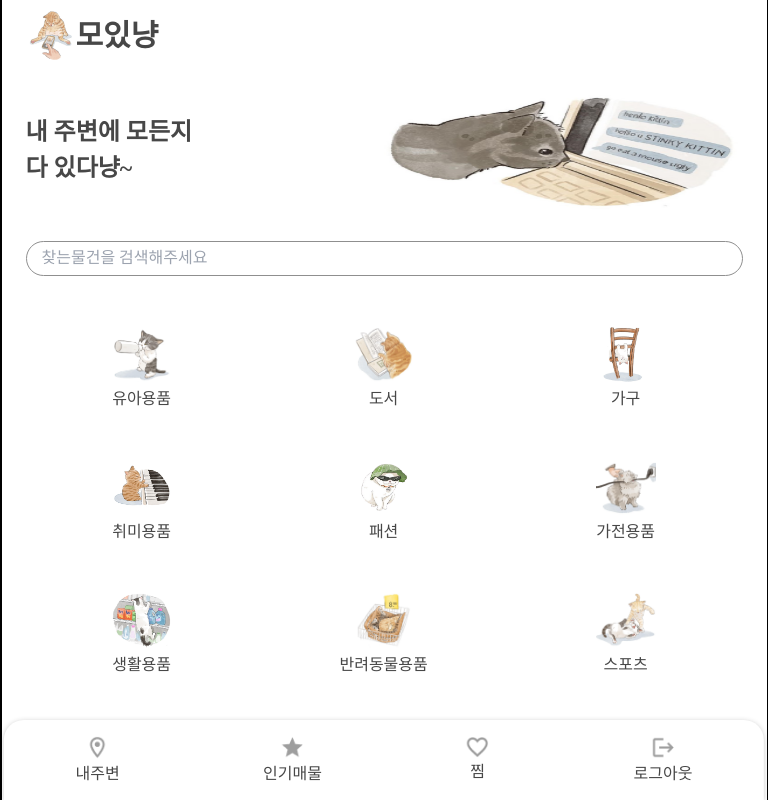
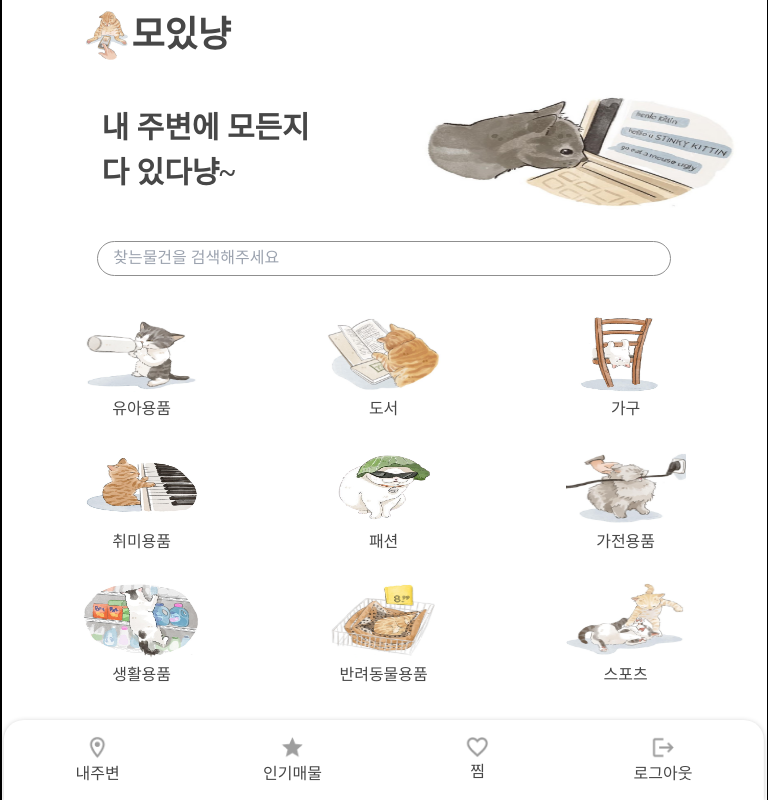
Before and after one commit to moitnyang/moitnyang, a Next.js app: page /src/First in a window 768 px wide. Built offline with nearby package versions, Linux system fonts and the light colour scheme; no server answers; a web font is replaced by a local one.

Commit message:
반응형 태블릿  작업

```diff
--- a/styles/first.module.scss
+++ b/styles/first.module.scss
@@ -99,7 +99,6 @@
         margin-left: 5px;
     }
 }
-
 .bottomMenu {
     max-width: 767px;
     width: 99%;
@@ -111,25 +110,119 @@
     bottom: 0;
     left: 50%;
     transform: translateX(-50%);
-
     ul {
         display: flex;
         justify-content: space-around;
         align-items: center;
         height: 100%;
         width: 100%;
-
         li {
             display: flex;
             flex-direction: column;
             align-items: center;
             list-style: none;
             font-family: 'Dovemayo_gothic';
-
             img {
                 margin-bottom: 2px;
-
             }
         }
     }
 }
+@media all and (min-width:480px) and (max-width:768px) {
+    .firstHeader{
+        display: flex;
+        align-items: center;
+        height: 70px;
+        position: relative;
+        padding: 1.5rem 1.5rem 1.5rem 80px;
+        font-family: 'Dovemayo_gothic';
+        >p{
+            font-size: 36px;
+            font-weight: bold;
+        }
+    }
+    .mainViewBox{
+        font-family: 'Dovemayo_gothic';
+        display: flex;
+        width: 100%;
+        height: 20vh;
+        padding: 20px 1.5rem 20px 100px;
+        >p{
+            width: 50%;
+            font-size: 30px;
+            font-weight: bold;
+            margin: auto 0;
+            flex-shrink: 1;
+        }
+        >div{
+            width: 50%;
+            >img{
+                display: block;
+                width: 100%;
+                height: 100%;
+            }
+        }
+    }
+    .category {
+        width: 95%;
+        height: 50vh;
+        margin: 0 auto;
+        display: flex;
+        flex-wrap: wrap;
+        align-items: center;
+        figure {
+            width: 33.3%;
+            display: flex;
+            flex-direction: column;
+            align-items: center;
+            img {
+                width: 120px;
+                height: 75px;
+                cursor: pointer;
+            }
+            figcaption {
+                font-family: 'Dovemayo_gothic';
+                margin-top: 5px;
+                cursor: pointer;
+            }
+        }
+    }
+    .SearchCon {
+        width: 100%;
+        height: 9vh;
+        padding: 0px 1.5rem 1rem;
+        display: flex;
+        justify-content: space-between;
+        align-items: center;
+        >form {
+            position: relative;
+            width: 100%;
+            display: flex;
+            justify-content: center;
+            input[type="search"] {
+                outline: none;
+                height: 35px;
+                width: 80%;
+                border: 1px solid rgb(143, 143, 143);
+                border-radius: 20px;
+                padding: 0 15px;
+                font-family: 'Dovemayo_gothic';
+                background-color: transparent;
+                font-size: 16px;
+                color: black;
+            }
+            >button {
+                position: absolute;
+                right: -10%;
+                bottom: 25%;
+                >.search {
+                    color: rgb(90, 90, 90);
+                }
+            }
+        }
+        >.logOut {
+            margin-left: 5px;
+        }
+    }
+
+}
```
